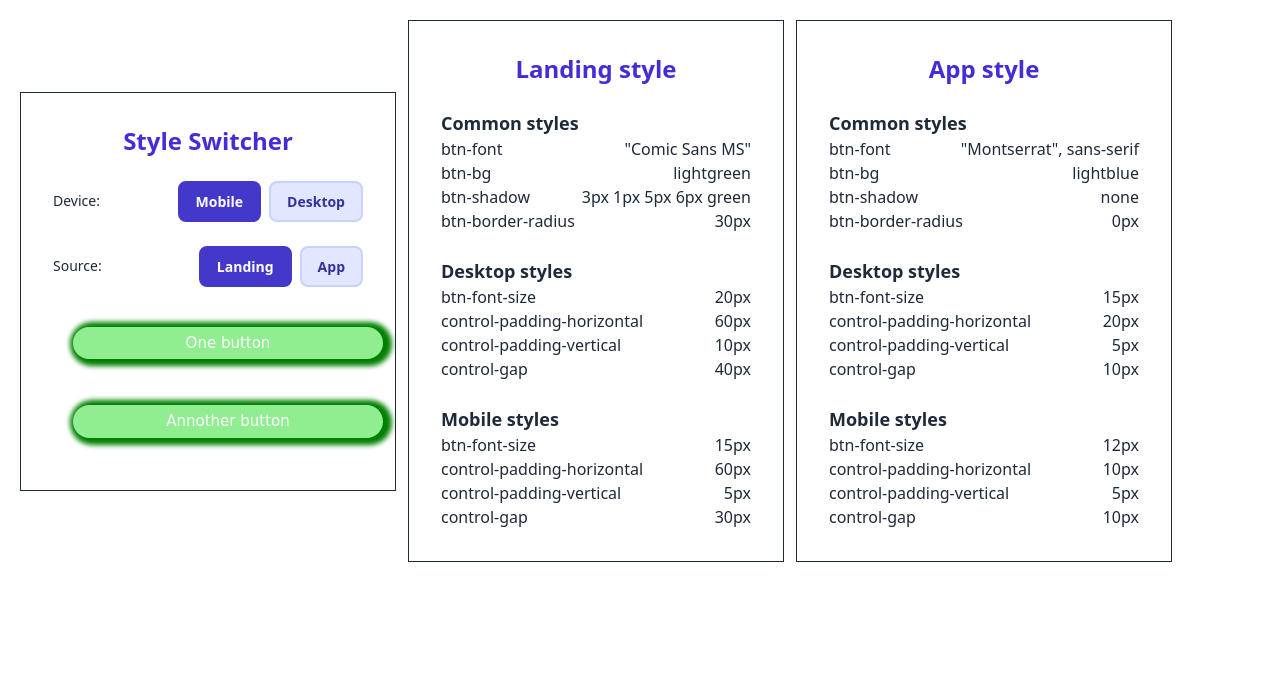
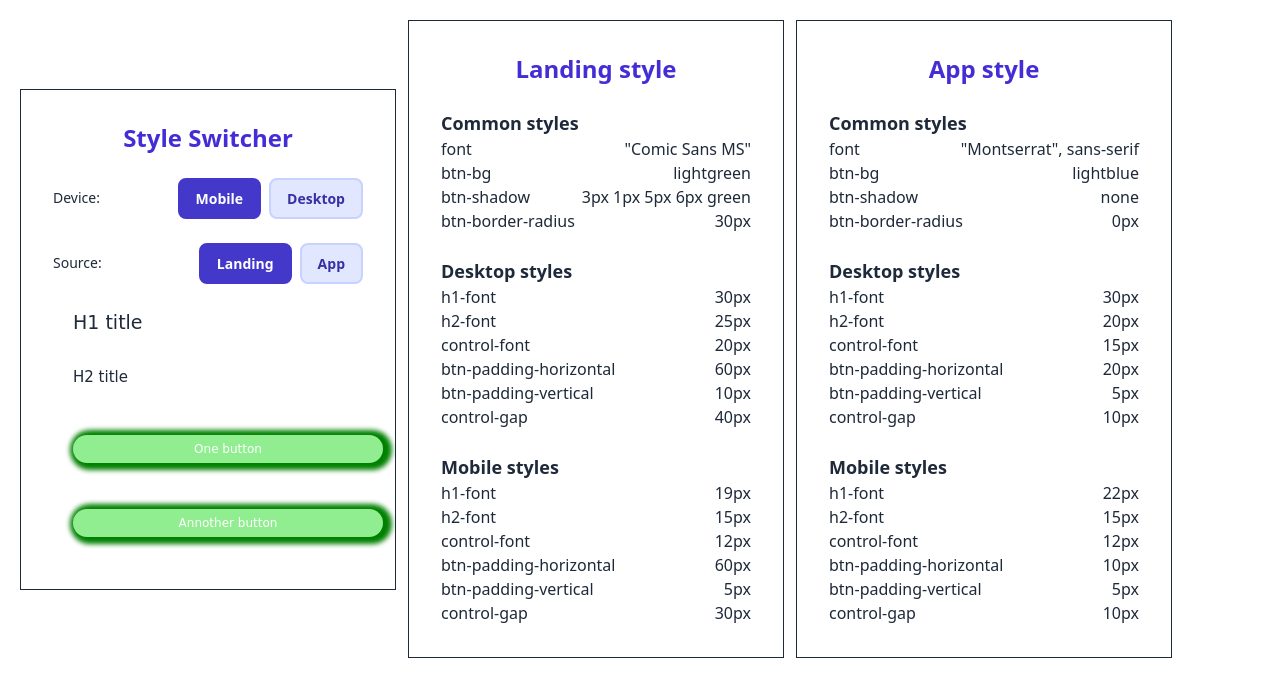
Before and after one commit to cakeinpanic/design-system-demo, a React (Vite) app: page / in a window 1280 px wide. Shown: the top 696 px of the page. Built offline with nearby package versions, Linux system fonts and the light colour scheme.

Commit message:
update styles

```diff
--- a/src/App.css
+++ b/src/App.css
@@ -1,24 +1,37 @@
+
+body {
+
+}
 
 .container {
   display: flex;
   flex-direction: column;
+  font-family: var(--font);
   gap: var(--control-gap);
   margin: 20px;
+
+  h1 {
+    font-size: var(--h1-font);
+  }
+  h2 {
+    font-size: var(--h2-font);
+  }
 }
+
 
 /* ===== Button Styles ===== */
 .custom-button {
   display: block;
-  font-family: var(--btn-font);
-  font-size: var(--btn-font-size);
-  padding: var(--control-padding-vertical) var(--control-padding-horizontal);
+
+  font-size: var(--control-font);
+  padding: var(--btn-padding-vertical) var(--btn-padding-horizontal);
   background-color: var(--btn-bg);
   border: none;
   border-radius: var(--btn-border-radius);
   color: #fff;
   cursor: pointer;
   transition: all 0.2s ease-in-out;
-  box-shadow:var(--btn-shadow)
+  box-shadow: var(--btn-shadow)
 }
 
 .custom-button:hover {
--- a/src/App.tsx
+++ b/src/App.tsx
@@ -11,42 +11,51 @@ export default function ButtonStyleApp() {
   const cssVariables = {
     landing: {
       common: {
-        'btn-font': '"Comic Sans MS"',
+        'font': '"Comic Sans MS"',
+
         'btn-bg': 'lightgreen',
         'btn-shadow': '3px 1px 5px 6px green',
         'btn-border-radius': '30px',
 
       },
       desktop: {
-        'btn-font-size': '20px',
-        'control-padding-horizontal': '60px',
-        'control-padding-vertical': '10px',
+        'h1-font': '30px',
+        'h2-font': '25px',
+        'control-font': '20px',
+        'btn-padding-horizontal': '60px',
+        'btn-padding-vertical': '10px',
         'control-gap': '40px',
       },
       mobile: {
-        'btn-font-size': '15px',
-        'control-padding-horizontal': '60px',
-        'control-padding-vertical': '5px',
+        'h1-font': '19px',
+        'h2-font': '15px',
+        'control-font': '12px',
+        'btn-padding-horizontal': '60px',
+        'btn-padding-vertical': '5px',
         'control-gap': '30px',
       },
     },
     app: {
       common: {
-        'btn-font': '"Montserrat", sans-serif',
+        'font': '"Montserrat", sans-serif',
         'btn-bg': 'lightblue',
         'btn-shadow': 'none',
         'btn-border-radius': '0px',
       },
       desktop: {
-        'btn-font-size': '15px',
-        'control-padding-horizontal': '20px',
-        'control-padding-vertical': '5px',
+        'h1-font': '30px',
+        'h2-font': '20px',
+        'control-font': '15px',
+        'btn-padding-horizontal': '20px',
+        'btn-padding-vertical': '5px',
         'control-gap': '10px',
       },
       mobile: {
-        'btn-font-size': '12px',
-        'control-padding-horizontal': '10px',
-        'control-padding-vertical': '5px',
+        'h1-font': '22px',
+        'h2-font': '15px',
+        'control-font': '12px',
+        'btn-padding-horizontal': '10px',
+        'btn-padding-vertical': '5px',
         'control-gap': '10px',
       },
     },
@@ -69,7 +78,7 @@ export default function ButtonStyleApp() {
         `}
       </style>
       <div
-        className="m-5 flex flex-row gap-3 justify-center w-full items-center text-gray-800 font-sans"
+        className="demo-container m-5 flex flex-row gap-3 justify-center w-full items-center text-gray-800"
         data-device={device}
         data-source={source}
       >
@@ -114,6 +123,8 @@ export default function ButtonStyleApp() {
             </div>
           </div>
           <div className="container">
+            <h1>H1 title</h1>
+            <h2>H2 title</h2>
             <button className="custom-button w-full mt-4">One button</button>
 
             <button className="custom-button w-full mt-4">Annother button</button>
```
